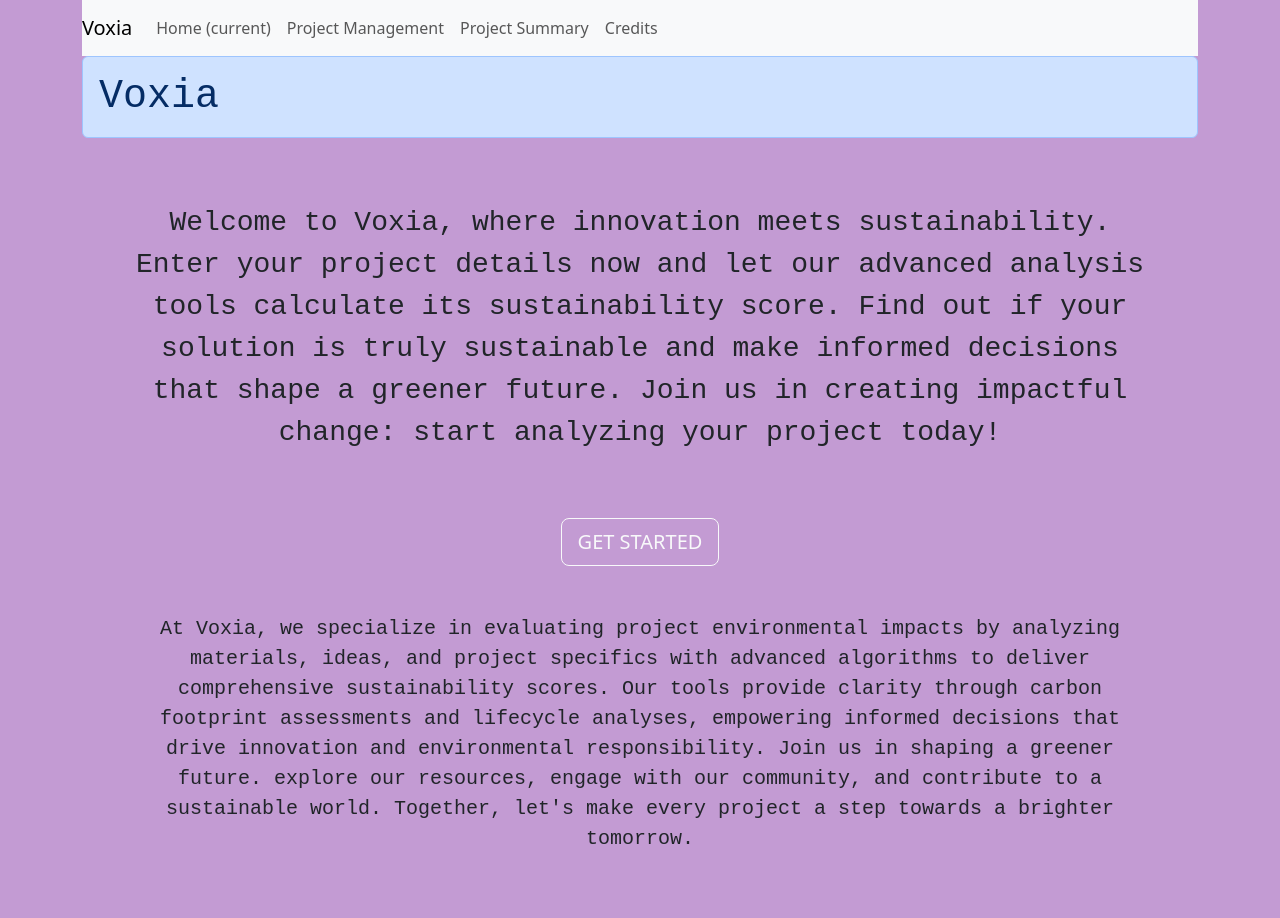
After one commit to Ronin-117/sustainability-tool, a Flask app: template templates/home (copy).html in a window 1280 px wide. The commit adds this page. Run offline with Flask 3, Linux system fonts and the light colour scheme; the template is opened without the code that fills it, so the values that code supplies are empty.

Commit message:
page change

```diff
--- a/app.py
+++ b/app.py
@@ -1,10 +1,26 @@
-from flask import Flask,render_template,request,redirect
+from flask import Flask,render_template,request,redirect,url_for
 
 app = Flask(__name__)
 
 @app.route("/", methods=['POST', 'GET'])
-def hello_world():
-  return render_template("home_sc.html")
+def home():
+  return render_template("home.html")
+
+@app.route("/Project_management", methods=['POST', 'GET'])
+def Project_management():
+  return render_template("project_mang.html")
+
+@app.route("/Project_idea", methods=['POST', 'GET'])
+def Project_idea():
+  return render_template("project_idea.html")
+
+@app.route("/Material_choosing", methods=['POST', 'GET'])
+def Material_choosing():
+  return render_template("mat_cho.html")
+
+@app.route("/Credits", methods=['POST', 'GET'])
+def Credits():
+  return render_template("credits.html")
 
 if __name__ == '__main__':
   app.run(host='0.0.0.0',debug=True)
--- /dev/null
+++ b/templates/home (copy).html
@@ -0,0 +1,44 @@
+<!DOCTYPE html>
+<html>
+  <head>
+    <meta charset="utf-8">
+    <meta name="viewport" content="width=device-width, initial-scale=1">
+    <title>Voxia</title>
+     <link href="https://cdn.jsdelivr.net/npm/bootstrap@5.3.3/dist/css/bootstrap.min.css" rel="stylesheet" integrity="sha384-QWTKZyjpPEjISv5WaRU9OFeRpok6YctnYmDr5pNlyT2bRjXh0JMhjY6hW+ALEwIH" crossorigin="anonymous">
+    <style>
+      body {
+        background-color:#C39BD3;
+      }
+      #voxia {
+        background-color:###B2BABB;
+        font-family:Courier New,Monospace;
+
+      }
+      #desc {
+        font-family:Courier New,Monospace;
+      }
+      #m_desc {
+        font-family:Courier New,Monospace;
+      }
+    </style>
+  </head>
+  <body class="container">
+    {% include 'nav.html' %}
+    <div>
+      <h1 id="voxia" class="text-start alert alert-primary">Voxia</h1>
+    </div>
+    <div id="desc" class="text-center mx-auto p-5" >
+      <p class="fs-3">
+        Welcome to Voxia, where innovation meets sustainability. Enter your project details now and let our advanced analysis tools calculate its sustainability score. Find out if your solution is truly sustainable and make informed decisions that shape a greener future. Join us in creating impactful change: start analyzing your project today!
+      </p>
+    </div>
+    <div class="text-center">
+      <button type="button" class="btn btn-outline-light btn-lg">GET STARTED</button>
+    </div>
+    <div id="m_desc" class="text-center mx-auto p-5" >
+      <p class="fs-5">
+        At Voxia, we specialize in evaluating project environmental impacts by analyzing materials, ideas, and project specifics with advanced algorithms to deliver comprehensive sustainability scores. Our tools provide clarity through carbon footprint assessments and lifecycle analyses, empowering informed decisions that drive innovation and environmental responsibility. Join us in shaping a greener future. explore our resources, engage with our community, and contribute to a sustainable world. Together, let's make every project a step towards a brighter tomorrow.
+      </p>
+    </div>
+  </body>
+</html>
```
Also changed, not shown: templates/home.html (+2 -37 lines), templates/home_sc.html (+14 -0 lines).
